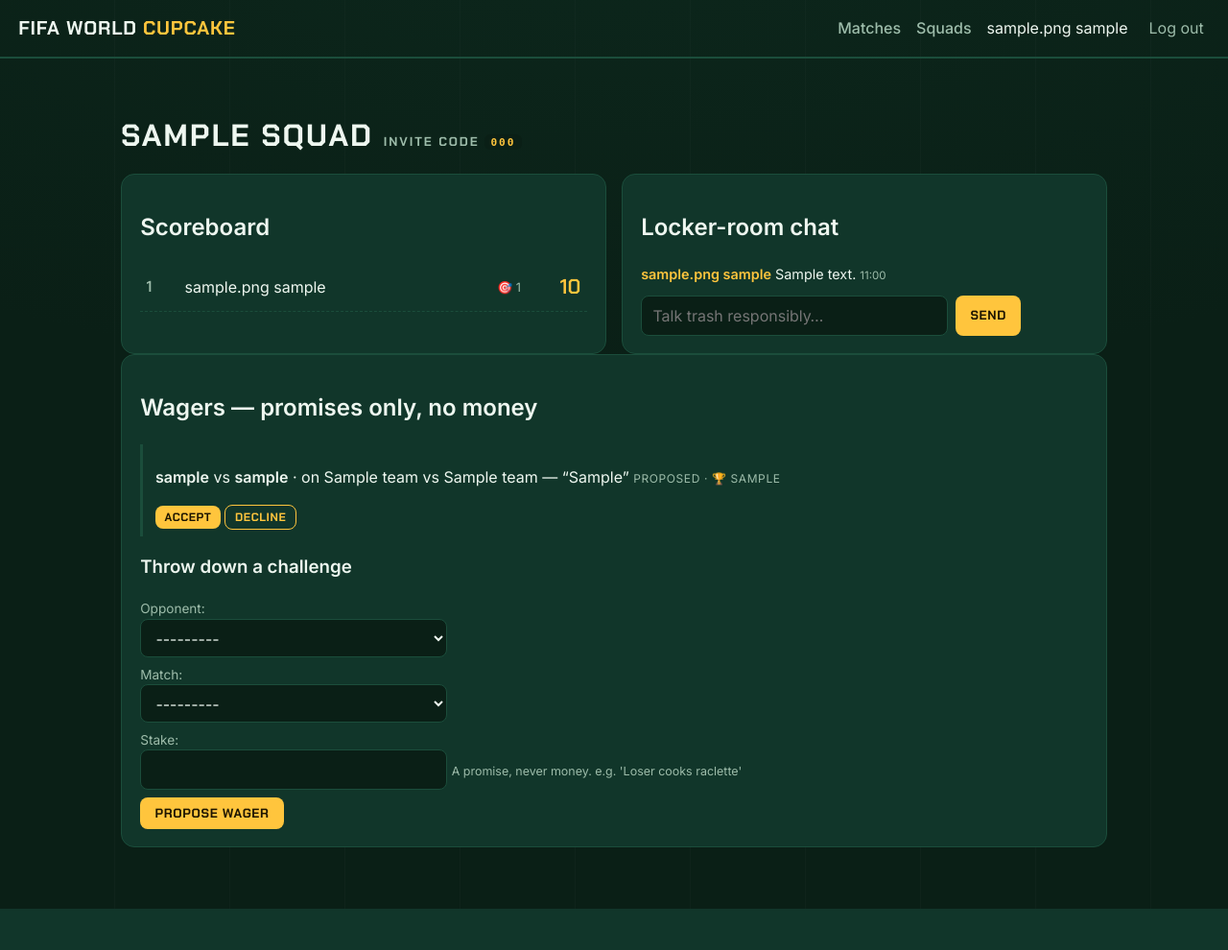
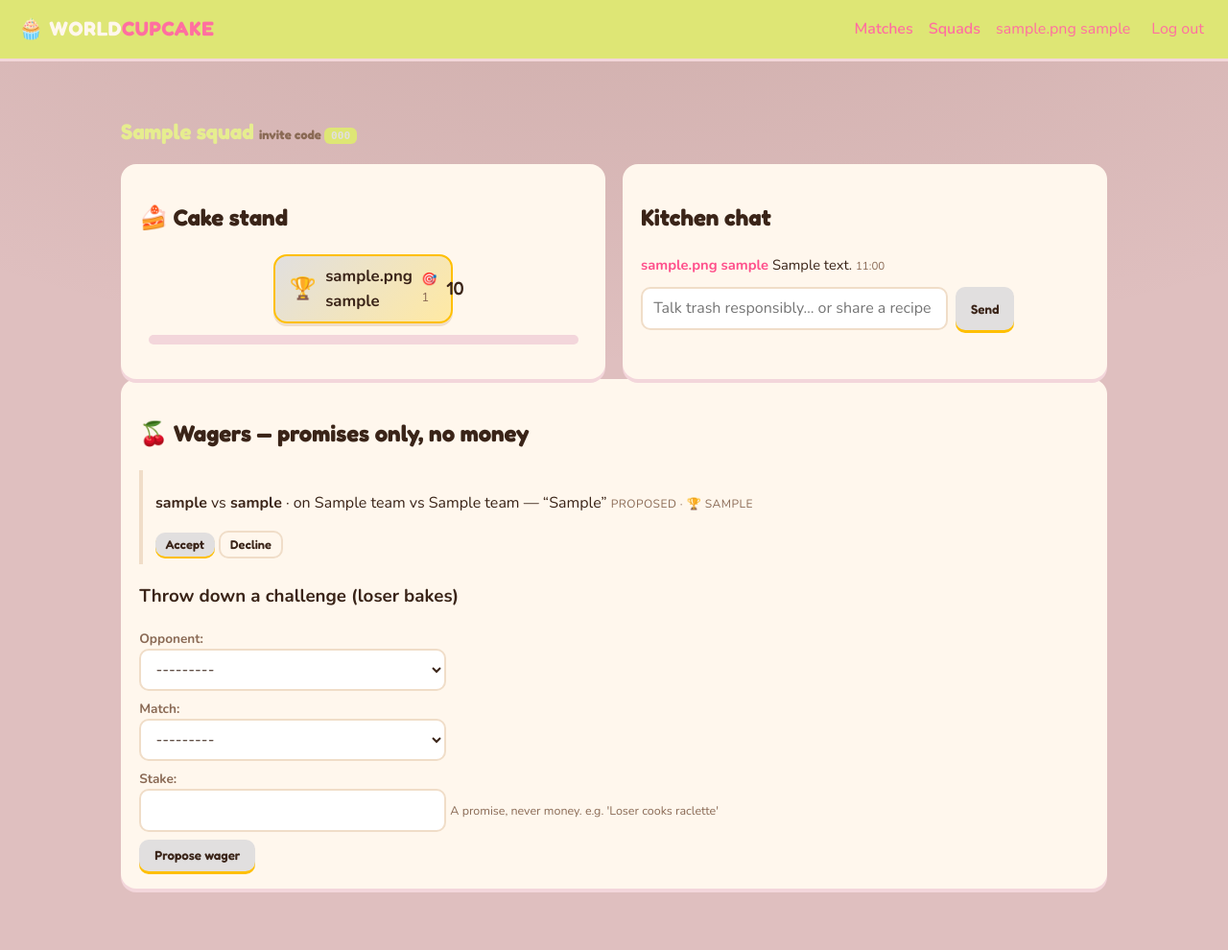
Before and after one commit to MariaKVelcheva/FIFAProno, a Django app: page /squads/1/ in a window 1280 px wide. Shown: the whole page at 96% size. Before the commit the page ends 947 px from the top, so only its background shows below. Run offline with Django 5.2, Linux system fonts and the light colour scheme; a user stored in the database is signed in; tables that the repository leaves empty hold one stand-in row (values such as "Sample post").

Commit message:
feat: theme change

```diff
--- a/prono/models.py
+++ b/prono/models.py
@@ -4,12 +4,12 @@ from django.conf import settings
 from django.db import models
 from django.utils import timezone
 
-AVATARS = ["⚽", "🦁", "🦅", "🐺", "🔥", "⚡", "🧤", "👑", "🚀", "🐙", "🥶", "🤖"]
+AVATARS = ["🧁", "🍩", "🍰", "🍪", "🎂", "🍫", "🍓", "🍒", "🍯", "🍭", "🥧", "🍬"]
 
 
 class Profile(models.Model):
     user = models.OneToOneField(settings.AUTH_USER_MODEL, on_delete=models.CASCADE)
-    avatar = models.CharField(max_length=8, default="⚽")
+    avatar = models.CharField(max_length=8, default="🧁")
 
     def __str__(self):
         return f"{self.avatar} {self.user.username}"
@@ -53,6 +53,7 @@ class Match(models.Model):
 
     @property
     def is_open(self):
+        """Predictions allowed until kickoff."""
         return self.kickoff > timezone.now() and self.status in ("SCHEDULED", "TIMED")
 
     @property
--- a/prono/static/prono/style.css
+++ b/prono/static/prono/style.css
@@ -1,141 +1,195 @@
-
 :root {
-  --pitch-900: #0a1f16;
-  --pitch-700: #11362a;
-  --pitch-500: #1b4d3b;
-  --chalk: #eef7f0;
-  --chalk-dim: #9dbcaa;
-  --amber: #ffc53d;
-  --amber-deep: #e8a200;
-  --redcard: #ff5d5d;
-  --display: "Chakra Petch", sans-serif;
-  --body: "Inter", system-ui, sans-serif;
+  --cocoa-950: #dfbfbf;
+  --cocoa-800: #dee675;
+  --cocoa-700: #f3d6db;
+  --cream: #fff7ed;
+  --cream-dim: #f0ddc8;
+  --choco-text: #3a2418;
+  --bubblegum: #ff6fa0;
+  --bubblegum-deep: #ff4f8b;
+  --sky: #4fd1f0;
+  --sky-deep: #21b6da;
+  --lemon: #e1dfdf;
+  --lemon-deep: #ffbf00;
+  --mint: #8be8b0;
+  --cherry: #ff5d6c;
+  --display: "Fredoka", sans-serif;
+  --body: "Nunito", system-ui, sans-serif;
 }
 * { box-sizing: border-box; }
+
 body {
   margin: 0;
   background:
-    radial-gradient(1200px 500px at 50% -10%, #16453433, transparent),
-    repeating-linear-gradient(90deg, transparent 0 119px, #ffffff05 119px 120px),
-    var(--pitch-900);
-  color: var(--chalk);
+    radial-gradient(1100px 480px at 50% -10%, #5e342022, transparent),
+    var(--cocoa-950);
+  color: var(--cream);
   font-family: var(--body);
-  line-height: 1.5;
+  line-height: 1.55;
 }
 .wrap { max-width: 1060px; margin: 0 auto; padding: 1.5rem 1rem 4rem; }
 
 
 .nav { display: flex; justify-content: space-between; align-items: center;
-  padding: .9rem 1.2rem; border-bottom: 2px solid var(--pitch-500); }
-.brand { font-family: var(--display); font-weight: 700; font-size: 1.25rem;
-  color: var(--chalk); text-decoration: none; letter-spacing: .04em; }
-.brand span { color: var(--amber); }
+  padding: .9rem 1.2rem; border-bottom: 3px solid var(--cocoa-700); background: var(--cocoa-800); }
+.brand { font-family: var(--display); font-weight: 700; font-size: 1.3rem;
+  color: var(--cream); text-decoration: none; letter-spacing: .03em; }
+.brand span { color: var(--bubblegum); }
 .nav-links { display: flex; gap: 1rem; align-items: center; flex-wrap: wrap; }
-.nav-links a { color: var(--chalk-dim); text-decoration: none; font-weight: 500; }
-.nav-links a:hover { color: var(--amber); }
-.me { color: var(--chalk); }
+.nav-links a { color: var(--bubblegum); text-decoration: none; font-weight: 600; }
+.nav-links a:hover { color: var(--cream); }
+.me { color: var(--bubblegum); }
 .inline { display: inline; }
-.link-btn { background: none; border: none; color: var(--chalk-dim); cursor: pointer; font: inherit; }
-.link-btn:hover { color: var(--redcard); }
+.link-btn { background: none; border: none; color: var(--bubblegum); cursor: pointer; font: inherit; }
+.link-btn:hover { color: var(--cherry); }
 
 .hero { padding: 2.5rem 0 1.5rem; }
-.eyebrow { color: var(--amber); font-family: var(--display); letter-spacing: .12em;
+.eyebrow { color: var(--lemon); font-family: var(--display); letter-spacing: .1em;
   text-transform: uppercase; font-size: .8rem; margin: 0; }
 .hero h1 { font-family: var(--display); font-size: clamp(2.2rem, 6vw, 4rem);
-  line-height: 1.02; margin: .3rem 0 1rem; text-transform: uppercase; }
+  line-height: 1.05; margin: .3rem 0 1rem; }
+.hero h1 .accent { color: var(--bubblegum); }
 .score-pill { display: inline-flex; gap: .6rem; align-items: baseline;
-  background: var(--pitch-700); border: 1px solid var(--pitch-500);
-  padding: .4rem 1rem; border-radius: 999px; font-family: var(--display); }
-.score-pill strong { color: var(--amber); font-size: 1.4rem;
+  background: var(--cream); color: var(--choco-text);
+  padding: .4rem 1.1rem; border-radius: 999px; font-family: var(--display);
+  box-shadow: 0 3px 0 var(--cream-dim); }
+.score-pill strong { color: var(--bubblegum-deep); font-size: 1.4rem;
   font-variant-numeric: tabular-nums; }
 
-/* sections & cards */
-.section-title, .page-title { font-family: var(--display); text-transform: uppercase;
-  letter-spacing: .06em; margin: 2rem 0 1rem; }
-.card { background: var(--pitch-700); border: 1px solid var(--pitch-500);
-  border-radius: 14px; padding: 1.1rem 1.2rem; }
-.match-grid { display: grid; grid-template-columns: repeat(auto-fill, minmax(290px, 1fr)); gap: 1rem; }
-.two-col { display: grid; grid-template-columns: 1fr 1fr; gap: 1rem; }
+
+.section-title, .page-title { font-family: var(--display); margin: 2rem 0 1rem;
+  font-size: 1.4rem; color: #e6ed8f
+}
+.card { background-color: var(--cream); color: var(--choco-text); border-radius: 16px;
+  padding: 1.1rem 1.2rem; box-shadow: 0 4px 0 var(--cocoa-700); }
+.match-grid { display: grid; grid-template-columns: repeat(auto-fill, minmax(290px, 1fr)); gap: 1.1rem; }
+.two-col { display: grid; grid-template-columns: 1fr 1fr; gap: 1.1rem; }
 @media (max-width: 760px) { .two-col { grid-template-columns: 1fr; } }
+.match-card {
+  position: relative;
+  border-radius: 18px;
+  padding: 0 1.1rem 1.2rem;
+  overflow: hidden;
+}
 
-.meta { color: var(--chalk-dim); font-size: .82rem; margin: .2rem 0; }
-.ko { color: var(--amber); font-weight: 600; }
-.teams { display: flex; flex-direction: column; gap: .3rem; margin: .5rem 0; font-weight: 600; }
+article {
+  margin: 0.7rem 1.1rem;
+  background-image: url("images/cupcake.avif");
+  background-size: cover;
+  background-position: top center;
+  background-repeat: no-repeat;
+}
+.match-card.locked, .match-card.finished { opacity: .9; }
+
+.meta { color: #8a6a55; font-size: .82rem; margin: .2rem 0; }
+.ko { color: var(--bubblegum-deep); font-weight: 700; }
+.teams { display: flex; flex-direction: column; gap: .3rem; margin: .5rem 0; font-weight: 700; }
 .teams.final { flex-direction: row; align-items: center; justify-content: space-between; }
 .team img { height: 1.05em; vertical-align: -2px; margin-right: .4rem; }
 .team.right { text-align: right; }
-.final-score { font-family: var(--display); color: var(--amber); font-size: 1.3rem;
+.final-score { font-family: var(--display); color: var(--bubblegum-deep); font-size: 1.3rem;
   font-variant-numeric: tabular-nums; }
-.pts { color: var(--amber); }
+.pts { color: var(--bubblegum-deep); }
 
-/* prediction inputs — scoreboard style */
-.predict-row { display: flex; align-items: center; gap: .45rem; margin-top: .6rem; }
+.predict-row { display: flex; align-items: center; gap: .45rem; margin-top: .6rem; flex-wrap: wrap; }
 .score-in { width: 3.2rem; padding: .45rem 0; text-align: center;
-  background: var(--pitch-900); color: var(--amber); border: 1px solid var(--pitch-500);
+  background: #fff; color: var(--choco-text); border: 2px solid var(--cream-dim);
   border-radius: 8px; font-family: var(--display); font-size: 1.25rem;
   font-variant-numeric: tabular-nums; }
-.score-in:focus { outline: 2px solid var(--amber); border-color: var(--amber); }
-.dash { font-family: var(--display); color: var(--chalk-dim); }
-.saved-tick { color: #58d68d; font-size: .85rem; }
-.locked-note { letter-spacing: .05em; }
+.score-in:focus { outline: none; border-color: var(--sky); }
+.dash { font-family: var(--display); color: #8a6a55; }
+.saved-tick { color: #2e9e5b; font-size: .85rem; font-weight: 700;
+  animation: puff .5s ease-out; }
+.locked-note { letter-spacing: .03em; }
 
-/* buttons */
-.btn { background: var(--amber); color: #1d1500; border: none; border-radius: 8px;
-  padding: .5rem .95rem; font-family: var(--display); font-weight: 700;
-  text-transform: uppercase; letter-spacing: .05em; cursor: pointer; }
-.btn:hover { background: var(--amber-deep); }
-.btn.small { padding: .25rem .6rem; font-size: .75rem; }
-.btn.ghost { background: transparent; color: var(--amber); border: 1px solid var(--amber); }
+@keyframes puff {
+  from { opacity: 0; transform: scale(.6) translateY(4px); }
+  to   { opacity: 1; transform: scale(1) translateY(0); }
+}
+@keyframes flicker {
+  0%, 100% { transform: rotate(-2deg) scale(1); }
+  50% { transform: rotate(3deg) scale(1.08); }
+}
+.btn.candle .flame { display: inline-block; animation: flicker .8s ease-in-out infinite; }
+.btn.candle.blown { background: var(--cream-dim); color: #8a6a55; box-shadow: none; }
+.btn.candle.blown .flame { animation: none; }
 
-/* scoreboard */
-.board { list-style: none; padding: 0; margin: 0; }
-.board li { display: grid; grid-template-columns: 2rem 1fr auto 3.4rem; gap: .5rem;
-  align-items: center; padding: .5rem .4rem; border-bottom: 1px dashed var(--pitch-500); }
-.board li:first-child .total { color: var(--amber); }
-.rank { font-family: var(--display); color: var(--chalk-dim); }
-.exacts { font-size: .8rem; color: var(--chalk-dim); }
-.total { font-family: var(--display); font-size: 1.35rem; text-align: right;
-  font-variant-numeric: tabular-nums; }
+
+.btn { background: var(--lemon); color: var(--choco-text); border: none; border-radius: 10px;
+  padding: .55rem 1rem; font-family: var(--display); font-weight: 600;
+  cursor: pointer; box-shadow: 0 3px 0 var(--lemon-deep); }
+.btn:hover { background: var(--lemon-deep); }
+.btn:active { transform: translateY(2px); box-shadow: none; }
+.btn.small { padding: .3rem .65rem; font-size: .8rem; box-shadow: 0 2px 0 var(--lemon-deep); }
+.btn.ghost { background: var(--cream); color: var(--choco-text); border: 2px solid var(--cream-dim);
+  box-shadow: none; }
+.btn.ghost:hover { border-color: var(--bubblegum); background: var(--cream); }
+
+
+.cake-stand { display: flex; flex-direction: column; align-items: center; gap: .5rem; margin: .5rem 0 1.2rem; }
+.tier {
+  width: var(--tier-w, 70%);
+  display: flex; align-items: center; gap: .6rem;
+  background: var(--cream); border: 2px solid var(--cream-dim); border-radius: 14px;
+  padding: .5rem .9rem; box-shadow: 0 3px 0 var(--cream-dim);
+}
+.tier .rank-icon { font-size: 1.4rem; }
+.tier .player { flex: 1; font-weight: 700; }
+.tier .total { font-family: var(--display); font-size: 1.2rem; font-variant-numeric: tabular-nums; }
+.tier.rank-1 { background: linear-gradient(135deg, var(--lemon), #ffe9a3); border-color: var(--lemon-deep);
+  font-size: 1.05em; }
+.tier.rank-2 { border-color: var(--sky); }
+.tier.rank-3 { border-color: var(--bubblegum); }
+.cake-plate { width: 96%; height: 10px; border-radius: 999px; background: var(--cocoa-700); margin-top: .2rem; }
+.also-baking { list-style: none; padding: 0; margin: .4rem 0 0; }
+.also-baking li { display: flex; gap: .6rem; align-items: center; padding: .35rem .2rem;
+  border-bottom: 1px dashed var(--cream-dim); color: var(--choco-text); }
+.also-baking .total { margin-left: auto; font-family: var(--display); font-variant-numeric: tabular-nums; }
+.exacts { font-size: .8rem; color: #8a6a55; }
 
 /* chat */
 .chat { max-height: 280px; overflow-y: auto; display: flex; flex-direction: column;
   gap: .25rem; padding-right: .3rem; }
-.chat p { margin: 0; font-size: .9rem; }
-.who { color: var(--amber); font-weight: 600; }
-.when { color: var(--chalk-dim); font-size: .72rem; }
+.chat p { margin: 0; font-size: .92rem; color: var(--choco-text); }
+.who { color: var(--bubblegum-deep); font-weight: 700; }
+.when { color: #8a6a55; font-size: .72rem; }
 .chat-form { display: flex; gap: .5rem; margin-top: .7rem; }
-.chat-form input { flex: 1; background: var(--pitch-900); border: 1px solid var(--pitch-500);
-  border-radius: 8px; color: var(--chalk); padding: .5rem .7rem; }
+.chat-form input { flex: 1; background: #fff; border: 2px solid var(--cream-dim);
+  border-radius: 10px; color: var(--choco-text); padding: .5rem .7rem; font: inherit; }
+.chat-form input:focus { outline: none; border-color: var(--sky); }
 
 /* wagers */
-.wager { border-left: 3px solid var(--pitch-500); padding: .4rem .8rem; margin: .5rem 0; }
-.wager.status-A { border-color: var(--amber); }
-.wager.status-S { border-color: #58d68d; }
-.wager.status-D { border-color: var(--redcard); opacity: .6; }
-.tag { font-size: .75rem; color: var(--chalk-dim); text-transform: uppercase; letter-spacing: .05em; }
+.wager { border-left: 4px solid var(--cream-dim); padding: .4rem .8rem; margin: .5rem 0; border-radius: 0 8px 8px 0; }
+.wager.status-A { border-color: var(--lemon); }
+.wager.status-S { border-color: var(--mint); }
+.wager.status-D { border-color: var(--cherry); opacity: .6; }
+.tag { font-size: .75rem; color: #8a6a55; text-transform: uppercase; letter-spacing: .04em; }
 
 /* forms & misc */
 form p { margin: .5rem 0; }
-form label { display: block; color: var(--chalk-dim); font-size: .85rem; }
-form input, form select { width: 100%; max-width: 320px; background: var(--pitch-900);
-  border: 1px solid var(--pitch-500); border-radius: 8px; color: var(--chalk);
+form label { display: block; color: #8a6a55; font-size: .85rem; font-weight: 700; }
+form input, form select { width: 100%; max-width: 320px; background: #fff;
+  border: 2px solid var(--cream-dim); border-radius: 10px; color: var(--choco-text);
   padding: .5rem .7rem; font: inherit; }
+form input:focus, form select:focus { outline: none; border-color: var(--sky); }
 form ul { list-style: none; padding: 0; display: flex; flex-wrap: wrap; gap: .4rem; }
-form ul li label { display: flex; gap: .3rem; align-items: center; font-size: 1.3rem;
-  background: var(--pitch-900); border: 1px solid var(--pitch-500); border-radius: 8px;
-  padding: .3rem .5rem; cursor: pointer; }
+form ul li label { display: flex; gap: .3rem; align-items: center; font-size: 1.4rem;
+  background: #fff; border: 2px solid var(--cream-dim); border-radius: 10px;
+  padding: .3rem .6rem; cursor: pointer; font-weight: 400; }
+form ul li label:hover { border-color: var(--bubblegum); }
 form ul li input { width: auto; }
-.helptext, .errorlist { font-size: .78rem; color: var(--chalk-dim); }
-.errorlist { color: var(--redcard); list-style: none; padding: 0; }
+.helptext { font-size: .78rem; color: #8a6a55; }
+.errorlist { color: var(--cherry); list-style: none; padding: 0; font-size: .8rem; }
 .auth-card { max-width: 430px; margin: 3rem auto; }
-.squad-row { display: block; padding: .6rem .4rem; border-bottom: 1px dashed var(--pitch-500);
-  color: var(--chalk); text-decoration: none; }
-.squad-row:hover strong { color: var(--amber); }
-code { background: var(--pitch-900); padding: .1rem .4rem; border-radius: 6px;
-  color: var(--amber); font-size: .85em; }
-.flash { background: var(--pitch-700); border-left: 3px solid var(--redcard);
+.auth-card h1 { font-family: var(--display); }
+.squad-row { display: block; padding: .6rem .4rem; border-bottom: 1px dashed var(--cream-dim);
+  color: var(--choco-text); text-decoration: none; }
+.squad-row:hover strong { color: var(--bubblegum-deep); }
+code { background: var(--cocoa-800); padding: .15rem .45rem; border-radius: 6px;
+  color: var(--lemon); font-size: .85em; }
+.flash { background: var(--cream); color: var(--choco-text); border-left: 4px solid var(--cherry);
   padding: .5rem .8rem; border-radius: 6px; }
-@media (prefers-reduced-motion: no-preference) {
-  .card { transition: border-color .15s; }
-  .match-card:hover { border-color: var(--amber); }
+h2 { font-family: var(--display); }
+@media (prefers-reduced-motion: reduce) {
+  .saved-tick, .btn.candle .flame { animation: none; }
 }
--- a/prono/templates/prono/base.html
+++ b/prono/templates/prono/base.html
@@ -3,14 +3,14 @@
 <head>
 <meta charset="utf-8">
 <meta name="viewport" content="width=device-width, initial-scale=1">
-<title>{% block title %}FIFA World Cupcake{% endblock %}</title>
+<title>{% block title %}FIFA World Cupcake 🧁{% endblock %}</title>
 <link rel="preconnect" href="https://fonts.googleapis.com">
-<link href="https://fonts.googleapis.com/css2?family=Chakra+Petch:wght@600;700&family=Inter:wght@400;500;600&display=swap" rel="stylesheet">
-<link rel="stylesheet" href="{% static 'prono/style.css' %}">
+<link href="https://fonts.googleapis.com/css2?family=Fredoka:wght@500;600;700&family=Nunito:wght@400;600;700&display=swap" rel="stylesheet">
+<link rel="stylesheet" href="{% static 'prono/style.css' %}?v=2">
 </head>
 <body>
 <nav class="nav">
-  <a class="brand" href="{% url 'dashboard' %}">FIFA WORLD <span>CUPCAKE</span></a>
+  <a class="brand" href="{% url 'dashboard' %}">🧁 WORLD<span>CUPCAKE</span></a>
   <div class="nav-links">
     {% if user.is_authenticated %}
       <a href="{% url 'dashboard' %}">Matches</a>
--- a/prono/templates/prono/squad_detail.html
+++ b/prono/templates/prono/squad_detail.html
@@ -4,35 +4,48 @@
 
 <div class="two-col">
   <section class="card scoreboard">
-    <h2>Scoreboard</h2>
-    <ol class="board">
-      {% for u in leaderboard %}
-      <li>
-        <span class="rank">{{ forloop.counter }}</span>
-        <span class="player">{{ u.profile.avatar }} {{ u.username }}</span>
-        <span class="exacts" title="exact scores">🎯 {{ u.exacts }}</span>
-        <span class="total">{{ u.total|default:0 }}</span>
-      </li>
+    <h2>🍰 Cake stand</h2>
+    <div class="cake-stand">
+      {% for u in leaderboard|slice:":5" %}
+        <div class="tier rank-{{ forloop.counter }}"
+             style="--tier-w: {% if forloop.counter == 1 %}40%{% elif forloop.counter == 2 %}52%{% elif forloop.counter == 3 %}64%{% elif forloop.counter == 4 %}76%{% else %}88%{% endif %}">
+          <span class="rank-icon">{% if forloop.counter == 1 %}🏆{% elif forloop.counter == 2 %}🥈{% elif forloop.counter == 3 %}🥉{% else %}🧁{% endif %}</span>
+          <span class="player">{{ u.profile.avatar }} {{ u.username }}</span>
+          <span class="exacts" title="exact scores">🎯 {{ u.exacts }}</span>
+          <span class="total">{{ u.total|default:0 }}</span>
+        </div>
+      {% endfor %}
+      <div class="cake-plate"></div>
+    </div>
+    {% with rest=leaderboard|slice:"5:" %}
+    {% if rest %}
+    <ol class="also-baking">
+      {% for u in rest %}
+      <li>{{ forloop.counter|add:5 }}. {{ u.profile.avatar }} {{ u.username }}
+        <span class="exacts">🎯 {{ u.exacts }}</span>
+        <span class="total">{{ u.total|default:0 }}</span></li>
       {% endfor %}
     </ol>
+    {% endif %}
+    {% endwith %}
   </section>
 
   <section class="card">
-    <h2>Locker-room chat</h2>
+    <h2>Kitchen chat</h2>
     <div id="chat" class="chat">
       {% for m in chat %}
       <p><span class="who">{{ m.author.profile.avatar }} {{ m.author.username }}</span> {{ m.text }} <span class="when">{{ m.created_at|date:"H:i" }}</span></p>
       {% endfor %}
     </div>
     <form method="post" class="chat-form">{% csrf_token %}
-      <input name="text" maxlength="300" placeholder="Talk trash responsibly…" autocomplete="off" required>
+      <input name="text" maxlength="300" placeholder="Talk trash responsibly… or share a recipe" autocomplete="off" required>
       <button class="btn" name="message">Send</button>
     </form>
   </section>
 </div>
 
 <section class="card">
-  <h2>Wagers — promises only, no money</h2>
+  <h2>🍒 Wagers — promises only, no money</h2>
   {% for w in wagers %}
     <div class="wager status-{{ w.status }}">
       <p><strong>{{ w.challenger.username }}</strong> vs <strong>{{ w.opponent.username }}</strong>
@@ -46,8 +59,8 @@
         <form method="post" action="{% url 'wager_action' w.id 'settle-opponent' %}" class="inline">{% csrf_token %}<button class="btn small ghost">{{ w.opponent.username }} won</button></form>
       {% endif %}
     </div>
-  {% empty %}<p class="meta">No wagers yet. Dare someone.</p>{% endfor %}
-  <h3>Throw down a challenge</h3>
+  {% empty %}<p class="meta">No wagers yet. Dare someone to put their reputation on the line.</p>{% endfor %}
+  <h3>Throw down a challenge (loser bakes)</h3>
   <form method="post">{% csrf_token %}{{ wager_form.as_p }}
     <button class="btn" name="wager">Propose wager</button></form>
 </section>
--- a/prono/templates/registration/login.html
+++ b/prono/templates/registration/login.html
@@ -1,7 +1,7 @@
 {% extends "prono/base.html" %}
 {% block content %}
 <div class="card auth-card">
-  <h1>Welcome back</h1>
+  <h1>Welcome back, baker</h1>
   <form method="post">{% csrf_token %}{{ form.as_p }}
     <button class="btn">Log in</button></form>
   <p class="meta">New here? <a href="{% url 'signup' %}">Sign up</a></p>
--- a/prono/templates/registration/signup.html
+++ b/prono/templates/registration/signup.html
@@ -1,7 +1,7 @@
 {% extends "prono/base.html" %}
 {% block content %}
 <div class="card auth-card">
-  <h1>Join the tournament</h1>
+  <h1>Join the bake-off</h1>
   <form method="post">{% csrf_token %}{{ form.as_p }}
     <button class="btn">Create account</button></form>
 </div>
--- a/prono/views.py
+++ b/prono/views.py
@@ -24,7 +24,6 @@ def signup(request):
     return render(request, "registration/signup.html", {"form": form})
 
 
-@login_required
 def dashboard(request):
     now = timezone.now()
     upcoming = Match.objects.filter(kickoff__gte=now).select_related("home_team", "away_team")[:18]
@@ -33,13 +32,12 @@ def dashboard(request):
         .select_related("home_team", "away_team")
         .order_by("-kickoff")[:12]
     )
-    preds = {p.match_id: p for p in Prediction.objects.filter(user=request.user)}
-    total = Prediction.objects.filter(user=request.user).aggregate(s=Sum("points"))["s"] or 0
-    return render(
-        request,
-        "prono/dashboard.html",
-        {"upcoming": upcoming, "finished": finished, "preds": preds, "total": total},
-    )
+    if request.user.is_authenticated:
+        preds = {p.match_id: p for p in Prediction.objects.filter(user=request.user)}
+        total = Prediction.objects.filter(user=request.user).aggregate(s=Sum("points"))["s"] or 0
+    else:
+        preds, total = {}, 0
+    return render(request, "prono/dashboard.html", {"upcoming": upcoming, "finished": finished, "preds": preds, "total": total})
 
 
 @login_required
```
Also changed, not shown: prono/management/commands/sync_matches.py (+6 -1 lines), prono/scoring.py (+7 -0 lines), prono/templates/prono/dashboard.html (+30 -13 lines), prono/migrations/0002_alter_profile_avatar.py (added), prono/static/prono/images/cupcake.avif (added), prono/static/prono/images/cupcakes.webp (added), prono/static/prono/images/wrapper.png (added).
